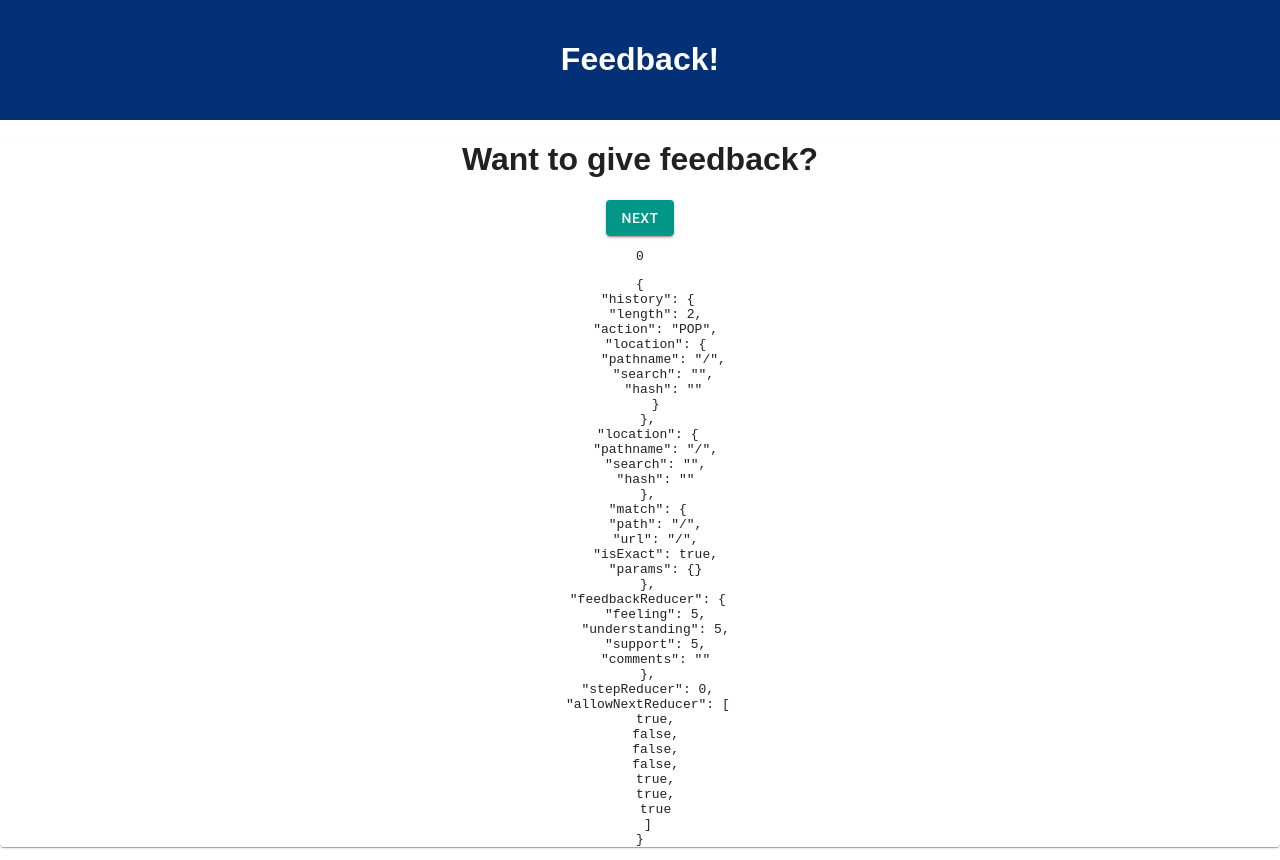
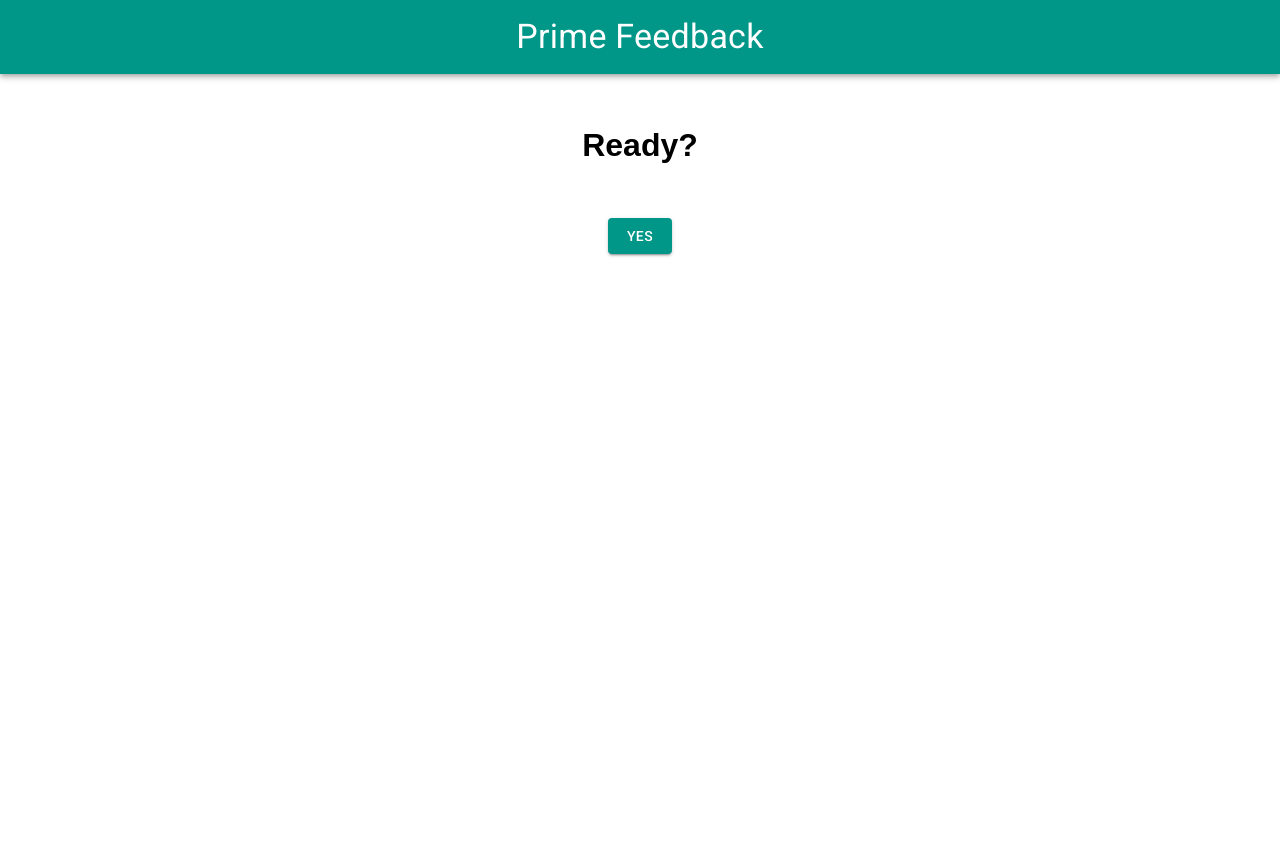
Before and after one commit to dhsearl/redux-feedback-loop-master, a React (Create React App) app: page /PageFour in a window 1280 px wide. After the commit the page ends 800 px from the top, so only its background shows below. Built offline with nearby package versions, Linux system fonts and the light colour scheme.

Commit message:
Users can now go back with button or browser back to change answers

```diff
--- a/src/components/App/App.css
+++ b/src/components/App/App.css
@@ -16,7 +16,6 @@
   margin-right: 1rem;
   width: 50%;
 }
-.MuiStepper-root {
-  background-color: #033076;
-
+.mainView {
+padding-top: 2rem;
 }
--- a/src/components/App/App.js
+++ b/src/components/App/App.js
@@ -12,7 +12,6 @@ import Success from '../Success/Success'
 import Admin from '../Admin/Admin'
 
 import { HashRouter as Router, Route } from 'react-router-dom'
-import { Paper } from '@material-ui/core'
 import Footer from '../Footer/Footer';
 
 
@@ -21,10 +20,8 @@ class App extends Component {
   render() {
     return (
       <Router>
-
-      <Header />
-
-      <Paper style={{height:"80"}}>
+          <Header />
+      <div className="mainView">
       <Route path="/" exact component={Home} />
       <Route path="/PageOne" component={PageOne} />
       <Route path="/PageTwo" component={PageTwo} />
@@ -33,9 +30,10 @@ class App extends Component {
       <Route path="/Review" component={Review} />
       <Route path="/Success" component={Success} />
       <Route path="/Admin" component={Admin} />
+      </div>
+      <div className="mainView">
       <Route path="/" component={Footer} />
-    {/* //   <Footer /> */}
-      </Paper>
+      </div>
 
       </Router>
     );
--- a/src/components/Footer/Footer.js
+++ b/src/components/Footer/Footer.js
@@ -2,9 +2,6 @@ import React, { Component } from 'react';
 import { Button, Typography } from '@material-ui/core'
 import { connect } from 'react-redux'
 import axios from 'axios'
-
-
-
 
 class Footer extends Component {
 
@@ -40,6 +37,7 @@ class Footer extends Component {
     getPage = (step) => {
         switch (step) {
             case 0:
+                this.props.dispatch({type:"RESET"})
                 this.props.history.push("/");
                 break;
             case 1:
@@ -66,51 +64,52 @@ class Footer extends Component {
     }
 
     render() {
-
         const activeStep = this.props.stepReducer;
-        console.log("active step is", activeStep);
-
-
         return (
             <>
                 {/* Just show back to home on page 6 */}
-                {this.props.stepReducer === 6 ? (
+                {activeStep === 6 ? (
 
                     <div>
                         <Typography>
                             All steps completed - you&apos;re finished
                         </Typography>
-                        <Button color="secondary" onClick={() => this.getPage(0)}>Click to write new feedback</Button>
+                        <Button color="primary" variant="outlined" onClick={() => this.getPage(0)}>Click to write new feedback</Button>
                     </div>
                 ) : (
                 <div>
 
                         {/* Only show back once the survey has started. Only allow it after you've gone forward once. */}
-                        {this.props.stepReducer > 1 &&
+                        {activeStep > 1 &&
                             <Button
-                                disabled={this.props.stepReducer === 1}
+                                disabled={activeStep === 1}
                                 onClick={this.handleBack}>
                                 Back
                                 </Button>}
-                        {/* Show Next or Review for most pages */}
-                        {this.props.stepReducer < 5 &&
+                        {/* First have 'Yes' be the next button, then show Next or Review for most pages */}
+                        {activeStep === 0 &&
                             <Button
                                 variant="contained"
                                 color="primary"
-                                disabled={Number(activeStep < 5 && !this.props.allowNextReducer[activeStep])}
                                 onClick={this.handleNext}>
-                                {Number(activeStep) === 4 ? 'Review' : 'Next'}
+                                Yes
+                            </Button>}
+                        {activeStep < 5 && activeStep >0 &&
+                            <Button
+                                variant="contained"
+                                color="primary"
+                                disabled={activeStep < 5 && !this.props.allowNextReducer[activeStep]}
+                                onClick={this.handleNext}>
+                                {activeStep === 4 ? 'Review' : 'Next'}
                             </Button>}
                         {/* Just show submit on page 5 */}
-                        {this.props.stepReducer === 5 &&
+                        {activeStep === 5 &&
                             <Button
+                            variant="contained"
+                            color="primary"
                                 onClick={this.handleSubmit}>
                                 Submit
                             </Button>}
-                        <pre>{activeStep}</pre>
-                        <pre>{JSON.stringify(this.props, null, 2)}</pre>
-
-
                     </div>
             )}
             </>
--- a/src/components/Header/Header.js
+++ b/src/components/Header/Header.js
@@ -1,11 +1,9 @@
 
 import React, { Component } from 'react';
 import { withStyles } from '@material-ui/core/styles';
-import Stepper from '@material-ui/core/Stepper';
-import Step from '@material-ui/core/Step';
-import StepLabel from '@material-ui/core/StepLabel';
-import Box from '@material-ui/core/Box';
-// import Typography from '@material-ui/core/Typography';
+import {Step, Stepper, StepLabel, Box, AppBar, Paper} from '@material-ui/core';
+
+import Typography from '@material-ui/core/Typography';
 import { connect } from 'react-redux'
 
 const styles = theme => ({
@@ -26,25 +24,26 @@ class Header extends Component {
         const steps = getSteps();
 
         return (
-            <header className="App-header">
-                <h1 className="App-title">Feedback!</h1>
+            <AppBar container position="relative" color="primary">
+                <Box py={'1rem'}><Typography variant="h4">Prime Feedback</Typography></Box>
+
 
                 {/* Show Stepper only if we're off the main page */}
                 {this.props.stepReducer !== 0 && this.props.stepReducer !==6 &&
-                <Box display={{ xs: 'none',sm: 'block' }}>
+                <Box container style={{maxWidth:'800px'}} mx={'auto'} mb={'1rem'} display={{ xs: 'none',sm: 'block' }}>
                     <Stepper activeStep={this.props.stepReducer-1} >
                         {steps.map((label, index) => {
                             const props = {};
                             const labelProps = {};
                             return (
                                 <Step key={label} {...props}>
-                                    <StepLabel styles={{color:"white"}} {...labelProps}>{label}</StepLabel>
+                                    <StepLabel >{label}</StepLabel>
                                 </Step>
                             );
                         })}
                     </Stepper>
                 </Box>}
-            </header>
+            </AppBar>
 
 
         );
--- a/src/components/Home/Home.js
+++ b/src/components/Home/Home.js
@@ -1,25 +1,23 @@
 import React, { Component } from 'react';
-import { Button } from '@material-ui/core'
-
+import { connect } from 'react-redux'
 
 class Home extends Component {
     handleClick = () => {
         this.props.history.push("/PageOne");
     }
     componentDidMount(){
-        // reset feedback
-        // reset feedback input value
+        this.props.dispatch({type:"SET", payload:0})
     }
 
     render() {
         return (
             <>
-                <h1>Want to give feedback? </h1>
-                {/* <Button color="primary" onClick={this.handleClick}>Yes</Button> */}
+                <h1>Ready?</h1>
+
             </>
 
         )
     }
 }
 
-export default Home;
+export default connect()(Home);
--- a/src/components/PageFour/PageFour.js
+++ b/src/components/PageFour/PageFour.js
@@ -7,6 +7,10 @@ import { TextField, Grid, Typography } from '@material-ui/core';
 class PageFour extends Component {
     handleChange=(event) => {
             this.props.dispatch({type:"ADD", payload:{property:"comments", value: event.target.value}});
+    }
+    // Add this to let people press back button on browser
+    componentDidMount(){
+        this.props.dispatch({type:"SET", payload:4})
     }
     render() {
         return (
--- a/src/components/PageOne/PageOne.js
+++ b/src/components/PageOne/PageOne.js
@@ -8,6 +8,10 @@ import 'react-input-range/lib/css/index.css'
 class PageOne extends Component {
     allowNextPage = () =>{
         this.props.dispatch({type:"ALLOW_NEXT", payload: this.props.stepReducer})
+    }
+    // Add this to let people press back button on browser
+    componentDidMount(){
+        this.props.dispatch({type:"SET", payload:1})
     }
     render() {
         return (
--- a/src/components/PageThree/PageThree.js
+++ b/src/components/PageThree/PageThree.js
@@ -7,6 +7,10 @@ import 'react-input-range/lib/css/index.css'
 class PageThree extends Component {
     allowNextPage = () =>{
         this.props.dispatch({type:"ALLOW_NEXT", payload: this.props.stepReducer})
+    }
+    // Add this to let people press back button on browser
+    componentDidMount(){
+        this.props.dispatch({type:"SET", payload:3})
     }
     render() {
         return (
--- a/src/components/PageTwo/PageTwo.js
+++ b/src/components/PageTwo/PageTwo.js
@@ -8,6 +8,10 @@ class PageTwo extends Component {
     allowNextPage = () =>{
         this.props.dispatch({type:"ALLOW_NEXT", payload: this.props.stepReducer})
     }
+        // Add this to let people press back button on browser
+        componentDidMount(){
+            this.props.dispatch({type:"SET", payload:2})
+        }
     render() {
         return (
             <>
--- a/src/components/Review/Review.js
+++ b/src/components/Review/Review.js
@@ -5,7 +5,10 @@ import Score from '../Score/Score'
 import { Typography, Grid, Box} from '@material-ui/core'
 
 class Review extends Component {
-
+    // Add this to let people press back button on browser
+    componentDidMount(){
+        this.props.dispatch({type:"SET", payload:5})
+    }
     render() {
         return (
             <>
```
Also changed, not shown: src/components/Success/Success.js (+9 -2 lines), src/index.js (+17 -11 lines).
